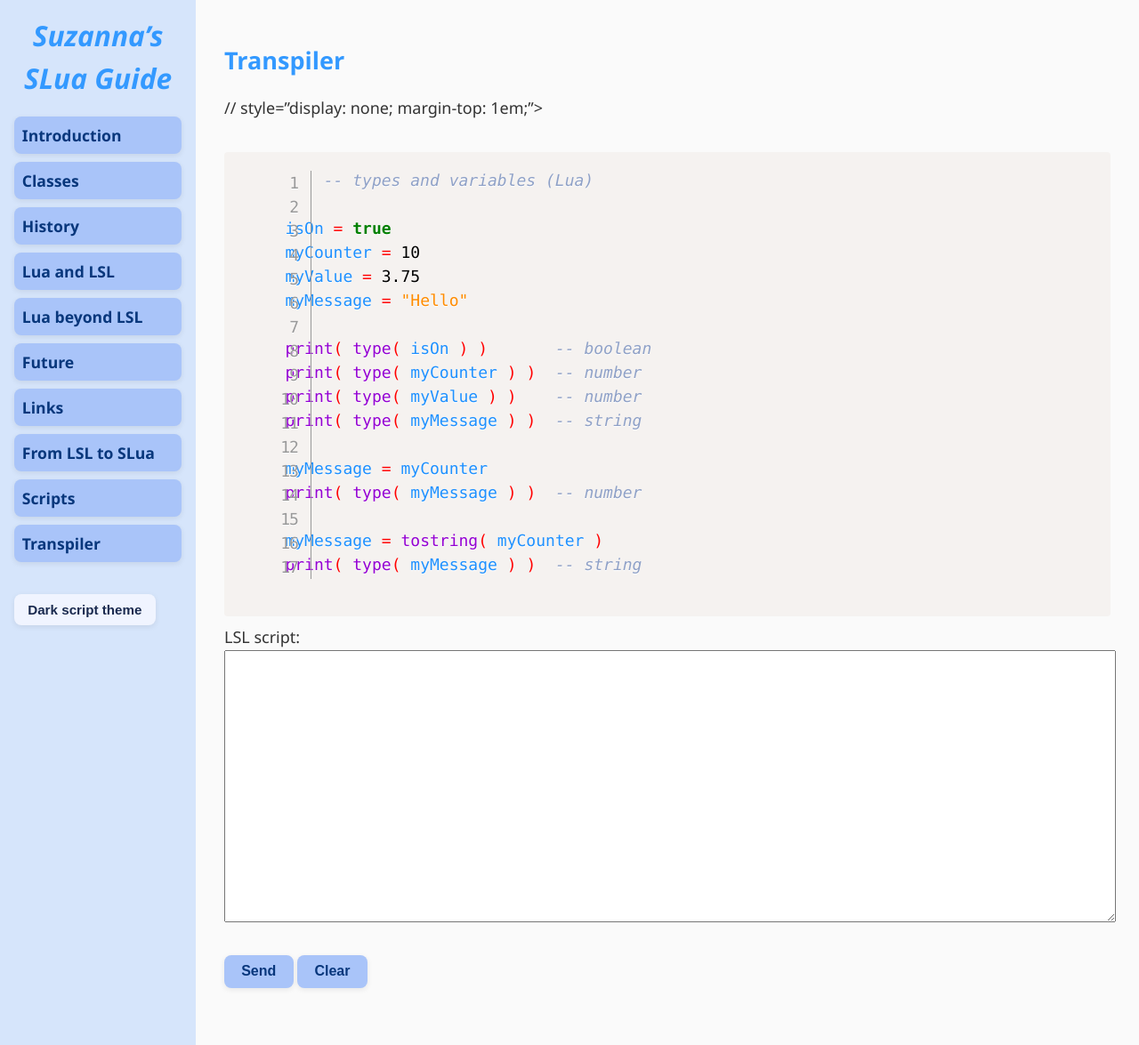
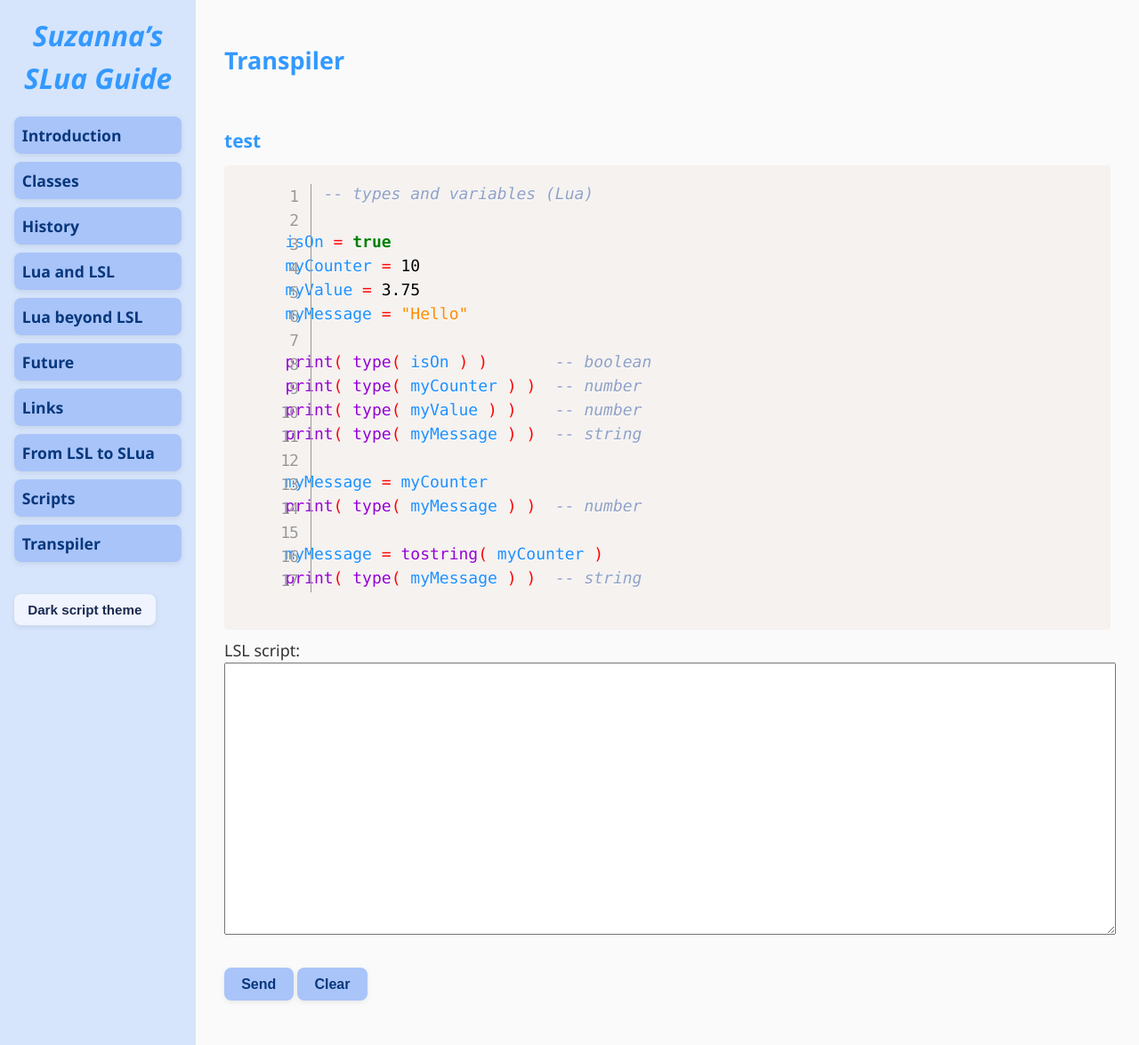
Before and after one commit to Suzanna-Linn/slua, a Jekyll site: the page built from docs/transpiler.md, in a window 1280 px wide and 1175 px high. Shown: the whole window at 89% size. Built offline with Jekyll 4.4.1, drawn with Linux system fonts in a browser that asks for light colours; nearby versions of some CDN libraries; our own code applies the rules of GitHub Pages for plain Markdown files; comment, search, counter and statistics services are not loaded.

Commit message:
Update transpiler.md

```diff
--- a/docs/transpiler.md
+++ b/docs/transpiler.md
@@ -1,6 +1,6 @@
 ## Transpiler
 
-// style="display: none; margin-top: 1em;">
+### test
 
 <div id="transpiled-container">
   <pre class="language-slua line-numbers">
```
